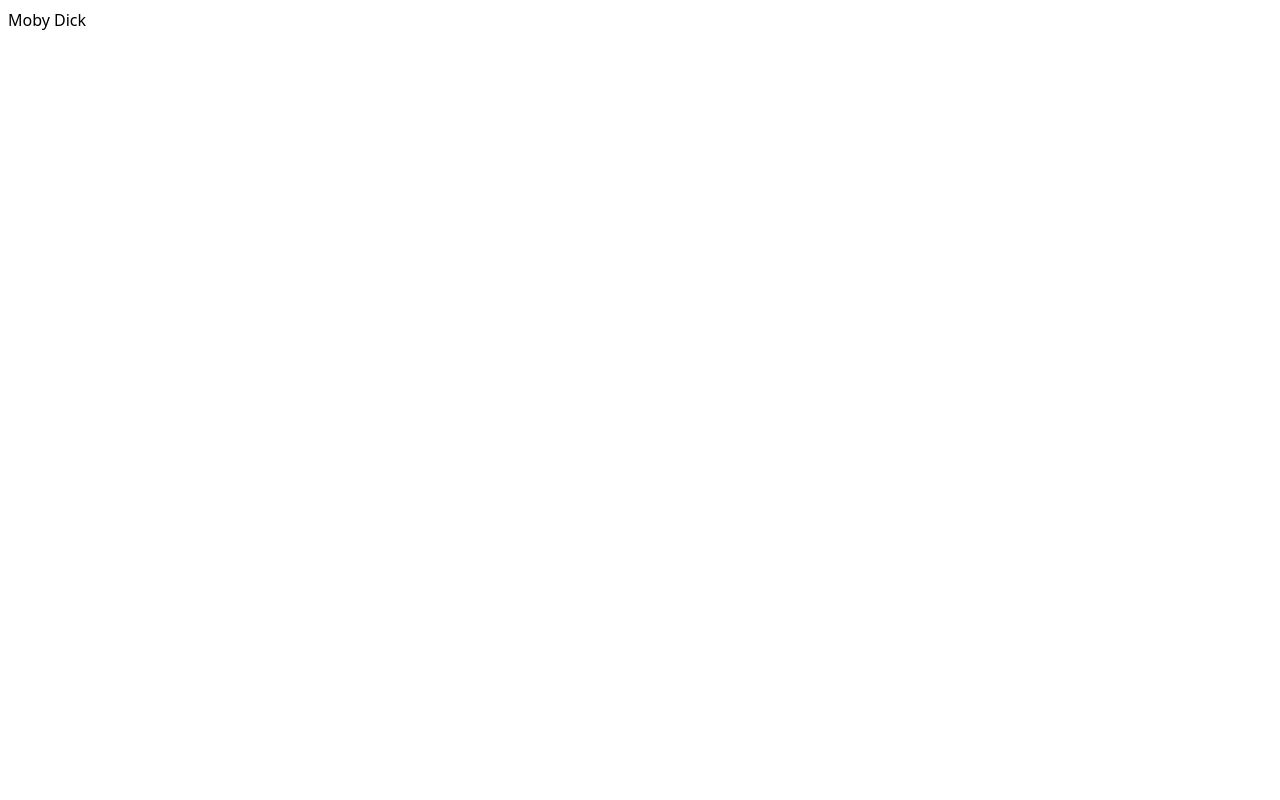
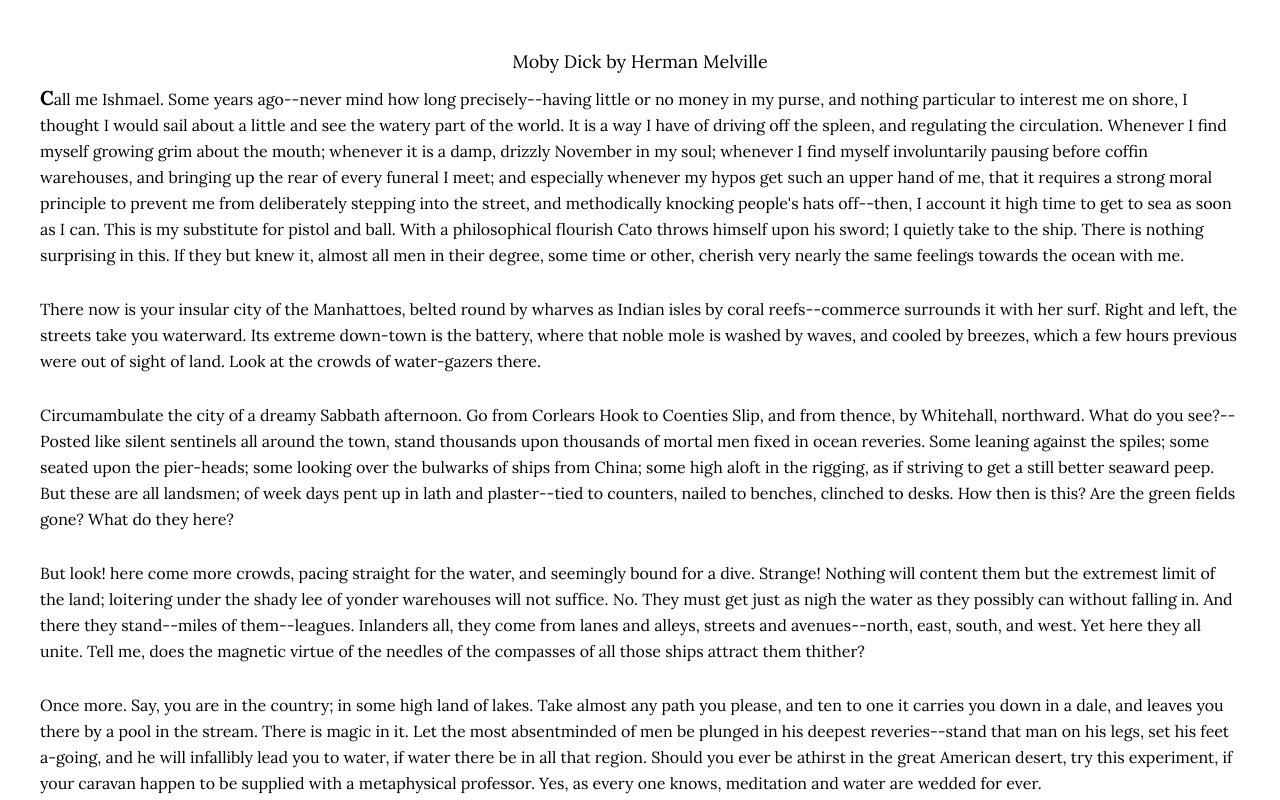
Before and after one commit to priscillaleeson/moby-dick, a React (Create React App) app: page / in a window 1280 px wide. Shown: the top 800 px of the page. Built offline with nearby package versions, Linux system fonts and the light colour scheme.

Commit message:
Style App component

```diff
--- a/src/App.js
+++ b/src/App.js
@@ -1,7 +1,12 @@
+import { Excerpt } from "./MobyDick";
+
 function App() {
   return (
-    <div className="App">
-      <h1 className="m-2">Moby Dick</h1>
+    <div className="App m-10">
+      <div className="flex justify-center">
+        <h1 className="m-2 text-lg font-lora">Moby Dick by Herman Melville</h1>
+      </div>
+      <Excerpt />
     </div>
   );
 }
```
